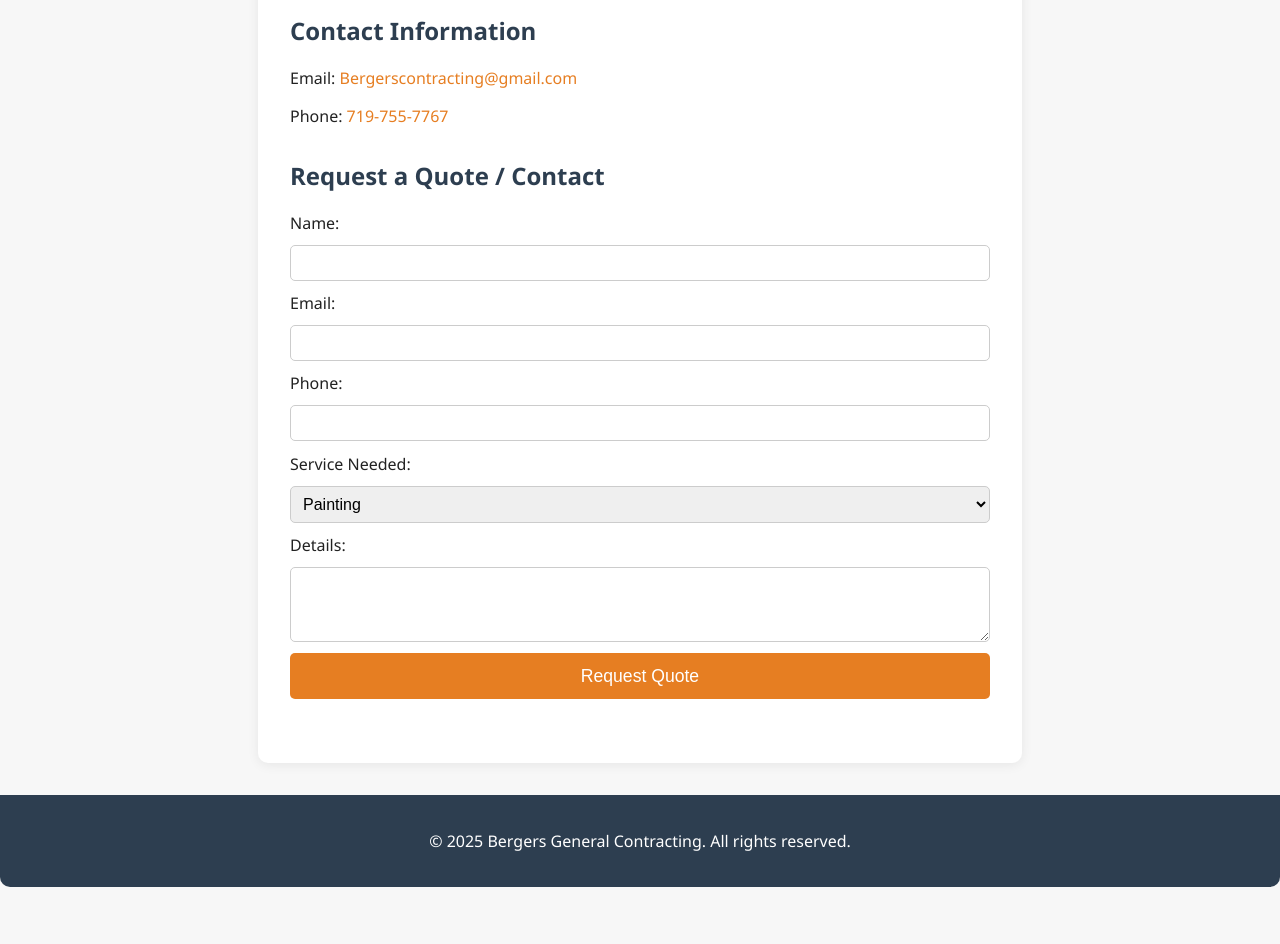
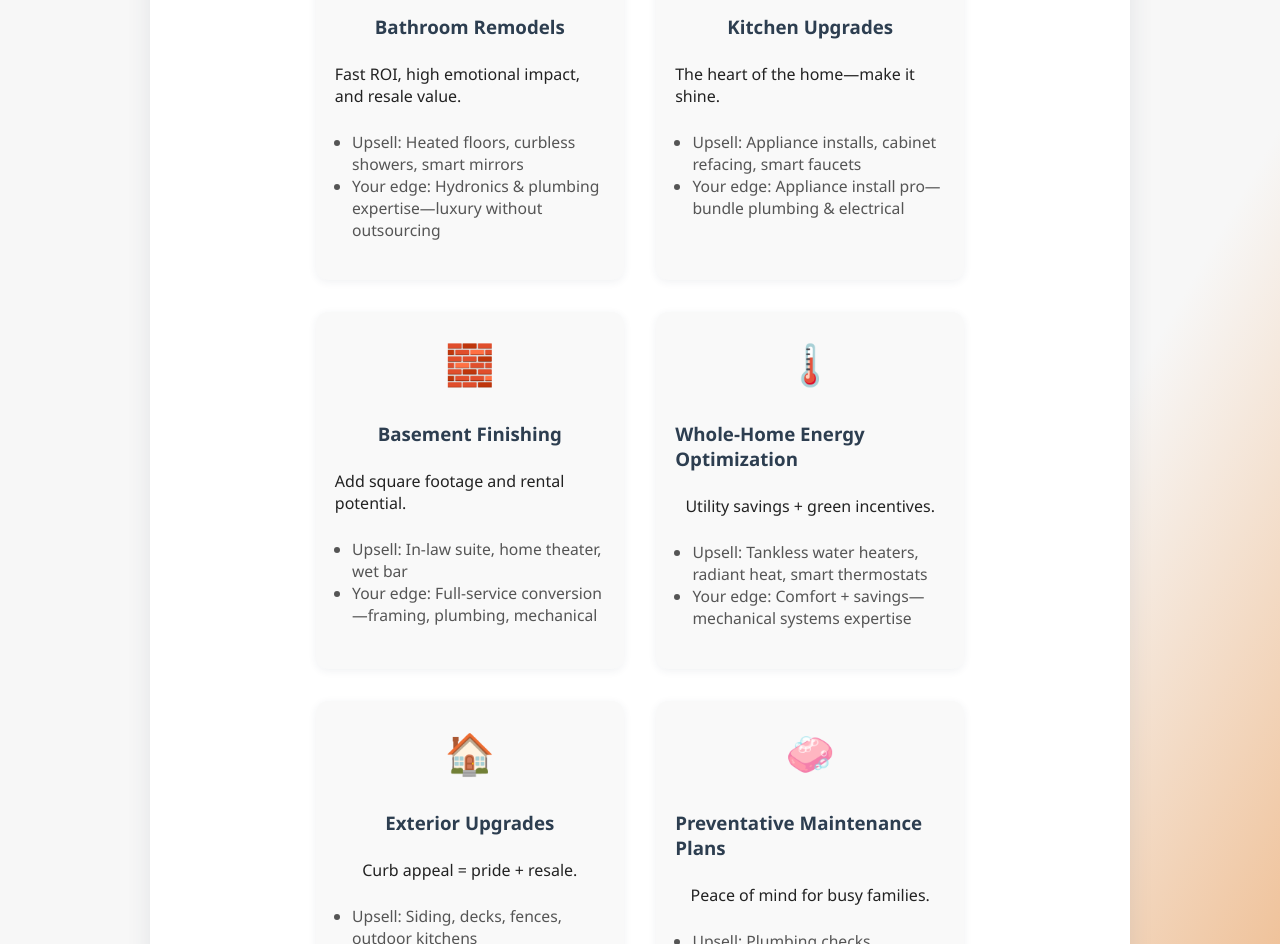
Before and after one commit to BGC-Contracting/Bergers-General-Contracting, a plain HTML site: page index.html in a window 1280 px wide. Shown: the part 490-1434 px from the top of the page. Before the commit the page ends 1377 px from the top, so only its background shows below. Drawn offline with Linux system fonts and the light colour scheme.

Commit message:
Upgrade homepage and styles for featured services

```diff
--- a/assets/styles.css
+++ b/assets/styles.css
@@ -1,14 +1,15 @@
 body {
     font-family: 'Segoe UI', Arial, sans-serif;
-    background: #f7f7f7;
+    background: linear-gradient(120deg, #f7f7f7 60%, #e67e22 100%);
     margin: 0;
     color: #222;
 }
 header {
     background: #2d3e50;
     color: #fff;
-    padding: 1.5rem 0;
+    padding: 2rem 0 1.2rem 0;
     text-align: center;
+    box-shadow: 0 2px 8px rgba(44,62,80,0.08);
 }
 .logo {
     font-size: 2rem;
@@ -31,15 +32,56 @@ header {
     color: #e67e22;
 }
 main {
-    max-width: 700px;
+    max-width: 900px;
     margin: 2rem auto;
     background: #fff;
-    border-radius: 10px;
-    box-shadow: 0 2px 12px rgba(0,0,0,0.07);
-    padding: 2rem;
+    border-radius: 16px;
+    box-shadow: 0 4px 24px rgba(44,62,80,0.10);
+    padding: 2.5rem;
 }
 section {
-    margin-bottom: 2rem;
+    margin-bottom: 2.5rem;
+}
+.featured-services h2 {
+    text-align: center;
+    font-size: 2rem;
+    margin-bottom: 1.5rem;
+    color: #e67e22;
+}
+.service-list {
+    display: flex;
+    flex-wrap: wrap;
+    gap: 2rem;
+    justify-content: center;
+}
+.service-card {
+    background: #f9f9f9;
+    border-radius: 12px;
+    box-shadow: 0 2px 8px rgba(44,62,80,0.07);
+    padding: 1.5rem 1.2rem;
+    width: 270px;
+    display: flex;
+    flex-direction: column;
+    align-items: center;
+    transition: transform 0.2s, box-shadow 0.2s;
+}
+.service-card:hover {
+    transform: translateY(-6px) scale(1.03);
+    box-shadow: 0 6px 24px rgba(230,126,34,0.13);
+}
+.service-card .icon {
+    font-size: 2.5rem;
+    margin-bottom: 0.7rem;
+}
+.service-card h3 {
+    color: #2d3e50;
+    margin-bottom: 0.5rem;
+}
+.service-card ul {
+    padding-left: 1.1em;
+    font-size: 0.98em;
+    margin-top: 0.5em;
+    color: #555;
 }
 h1, h2 {
     color: #2d3e50;
@@ -90,10 +132,15 @@ footer {
 }
 @media (max-width: 800px) {
     main {
-        margin: 1rem;
-        padding: 1rem;
+        margin: 0.5rem;
+        padding: 0.5rem;
     }
     .logo {
         font-size: 1.3rem;
     }
+    .service-list {
+        flex-direction: column;
+        gap: 1.2rem;
+        align-items: center;
+    }
 }
--- a/index.html
+++ b/index.html
@@ -15,19 +15,68 @@
         </div>
     </header>
     <main>
-        <section class="intro">
-            <h1>Welcome to Bergers General Contracting</h1>
-            <p>We offer a wide range of home remodeling services: painting, tile, drainage, bathroom remodeling, and more!</p>
+        <section class="hero">
+            <h1>💪 Transform Your Home with BGC</h1>
+            <p>High-demand, high-profit remodeling services for Colorado homeowners. Quality, comfort, and value—delivered by a pro who does it all.</p>
         </section>
-        <section class="services">
-            <h2>Our Services</h2>
-            <ul>
-                <li>Painting</li>
-                <li>Tile Installation</li>
-                <li>Drainage Solutions</li>
-                <li>Bathroom Remodeling</li>
-                <li>General Home Remodeling</li>
-            </ul>
+        <section class="featured-services">
+            <h2>Featured Services</h2>
+            <div class="service-list">
+                <div class="service-card">
+                    <div class="icon">🛁</div>
+                    <h3>Bathroom Remodels</h3>
+                    <p>Fast ROI, high emotional impact, and resale value.</p>
+                    <ul>
+                        <li>Upsell: Heated floors, curbless showers, smart mirrors</li>
+                        <li>Your edge: Hydronics & plumbing expertise—luxury without outsourcing</li>
+                    </ul>
+                </div>
+                <div class="service-card">
+                    <div class="icon">🍳</div>
+                    <h3>Kitchen Upgrades</h3>
+                    <p>The heart of the home—make it shine.</p>
+                    <ul>
+                        <li>Upsell: Appliance installs, cabinet refacing, smart faucets</li>
+                        <li>Your edge: Appliance install pro—bundle plumbing & electrical</li>
+                    </ul>
+                </div>
+                <div class="service-card">
+                    <div class="icon">🧱</div>
+                    <h3>Basement Finishing</h3>
+                    <p>Add square footage and rental potential.</p>
+                    <ul>
+                        <li>Upsell: In-law suite, home theater, wet bar</li>
+                        <li>Your edge: Full-service conversion—framing, plumbing, mechanical</li>
+                    </ul>
+                </div>
+                <div class="service-card">
+                    <div class="icon">🌡️</div>
+                    <h3>Whole-Home Energy Optimization</h3>
+                    <p>Utility savings + green incentives.</p>
+                    <ul>
+                        <li>Upsell: Tankless water heaters, radiant heat, smart thermostats</li>
+                        <li>Your edge: Comfort + savings—mechanical systems expertise</li>
+                    </ul>
+                </div>
+                <div class="service-card">
+                    <div class="icon">🏠</div>
+                    <h3>Exterior Upgrades</h3>
+                    <p>Curb appeal = pride + resale.</p>
+                    <ul>
+                        <li>Upsell: Siding, decks, fences, outdoor kitchens</li>
+                        <li>Your edge: Custom metalwork, trailer parking pads</li>
+                    </ul>
+                </div>
+                <div class="service-card">
+                    <div class="icon">🧼</div>
+                    <h3>Preventative Maintenance Plans</h3>
+                    <p>Peace of mind for busy families.</p>
+                    <ul>
+                        <li>Upsell: Plumbing checks, appliance tune-ups, minor repairs</li>
+                        <li>Your edge: Branded "Home Health Checkups" with scope notes & photos</li>
+                    </ul>
+                </div>
+            </div>
         </section>
         <section class="contact">
             <h2>Contact Information</h2>
```
